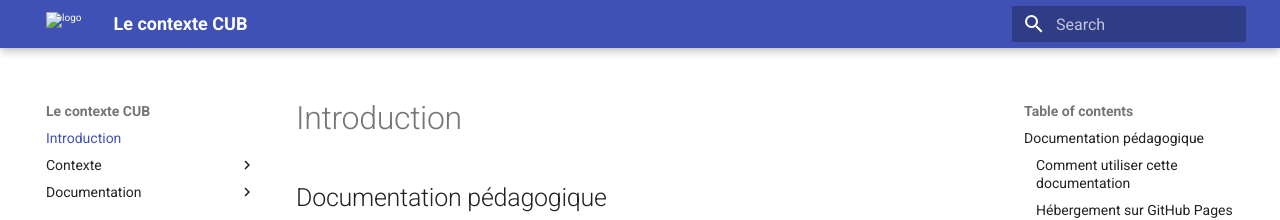
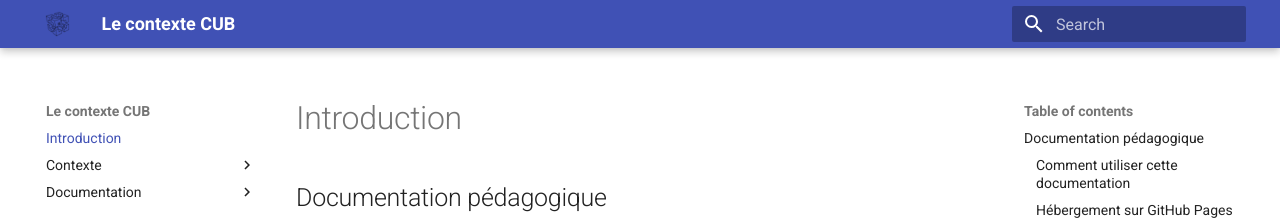
Before and after one commit to qdemouliere/sioplc.github.io, an MkDocs documentation site: the page built from docs/index.md, in a window 1280 px wide. Shown: the top 220 px of the page. Built offline with MkDocs 1.6.1 and Material for MkDocs 9.7.7, drawn with Linux system fonts in a browser that asks for light colours.

Commit message:
Ajout logo

```diff
--- a/mkdocs.yml
+++ b/mkdocs.yml
@@ -3,7 +3,7 @@ site_url: https://qdemouliere.github.io/cub
 copyright: Licence CC 4.0 FR BY-NC-SA - 2025 D. Balny et Q. Demoulière - Lycée Paul-Louis Courier
 theme:
   name: material
-  logo: assets/logo.png
+  logo: ./media/cub/logo.png
   features:
     - navigation.footer
 markdown_extensions:
```
Also changed, not shown: docs/media/cub/logo.png (renamed from docs/logo.png).
